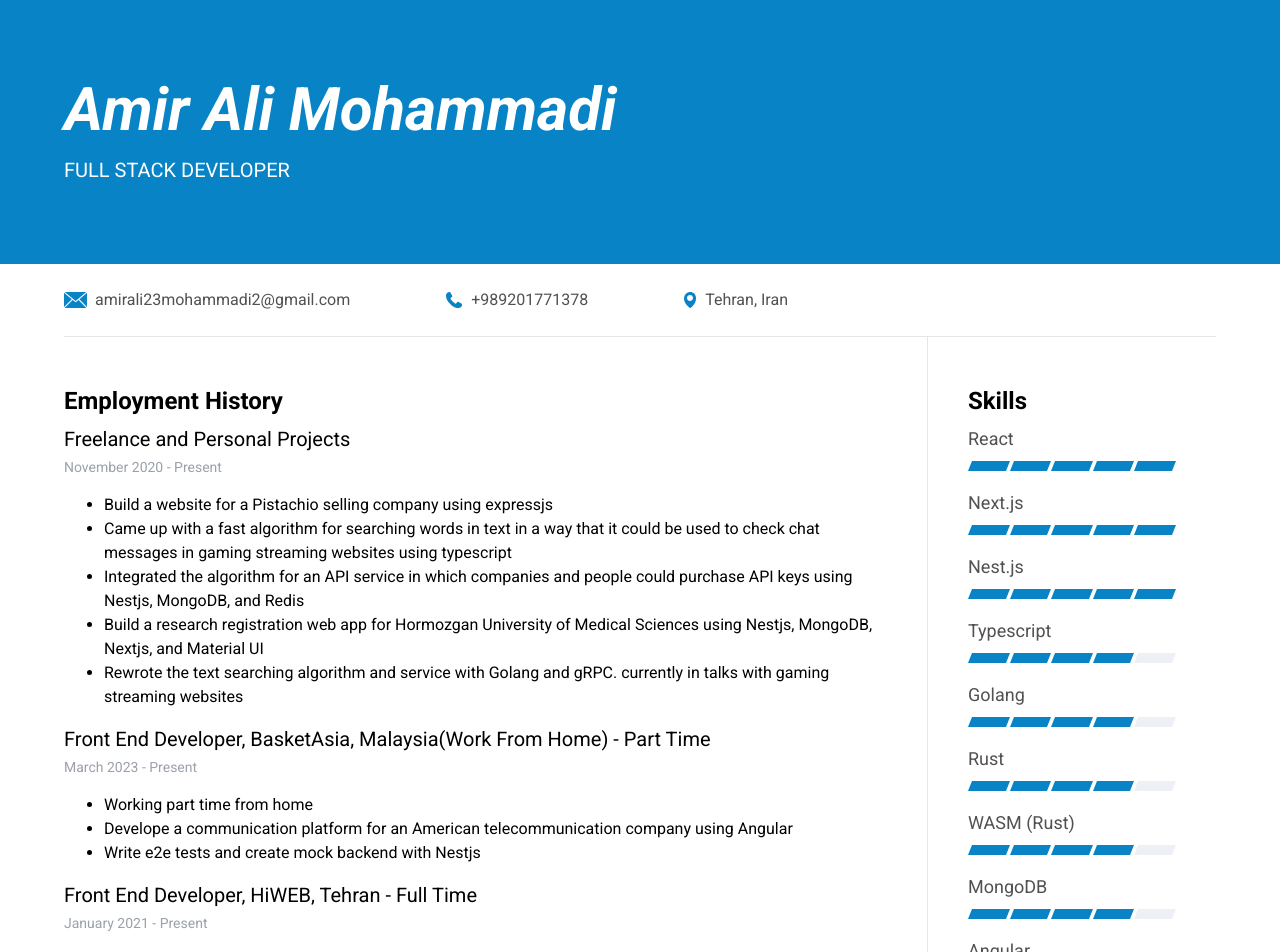
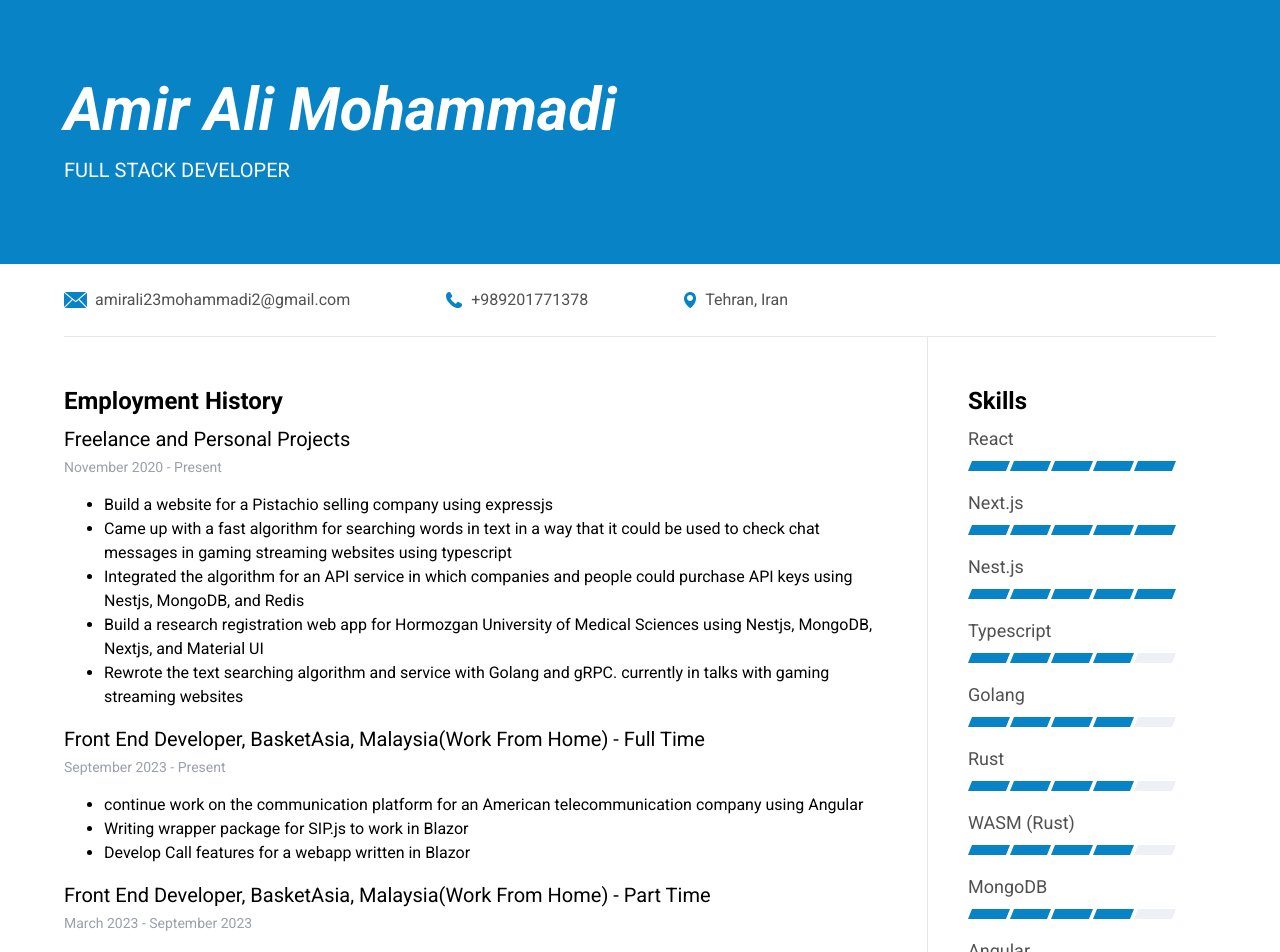
Before and after one commit to Ez-FlawLess/resume, a React (Vite) app: page / in a window 1280 px wide. Shown: the top 952 px of the page. Built offline with nearby package versions, Linux system fonts and the light colour scheme.

Commit message:
update work status

```diff
--- a/src/constants/items/info_list.constants.ts
+++ b/src/constants/items/info_list.constants.ts
@@ -17,19 +17,29 @@ export const INFO_LIST: InfoI[] = [
                 ],
             },
             {
+                title: "Front End Developer, BasketAsia, Malaysia(Work From Home) - Full Time",
+                from: "September 2023",
+                to: "Present",
+                works: [
+                    "continue work on the communication platform for an American telecommunication company using Angular",
+                    "Writing wrapper package for SIP.js to work in Blazor",
+                    "Develop Call features for a webapp written in Blazor",
+                ],
+            },
+            {
                 title: "Front End Developer, BasketAsia, Malaysia(Work From Home) - Part Time",
                 from: "March 2023",
-                to: "Present",
+                to: "September 2023",
                 works: [
                     "Working part time from home",
-                    "Develope a communication platform for an American telecommunication company using Angular",
-                    "Write e2e tests and create mock backend with Nestjs",
+                    "Develop a communication platform for an American telecommunication company using Angular",
+                    "Write e2e tests and create mock backend for our tests with Nestjs",
                 ],
             },
             {
                 title: "Front End Developer, HiWEB, Tehran - Full Time",
                 from: "January 2021",
-                to: "Present",
+                to: "September 2023",
                 works: [
                     "Created a Website for the popular Football club Esteghlal F.C. using angular and StencilJS.",
                     "Created a UI library using StencilJS so that company developers could use the components in both React and Angular.",
```
